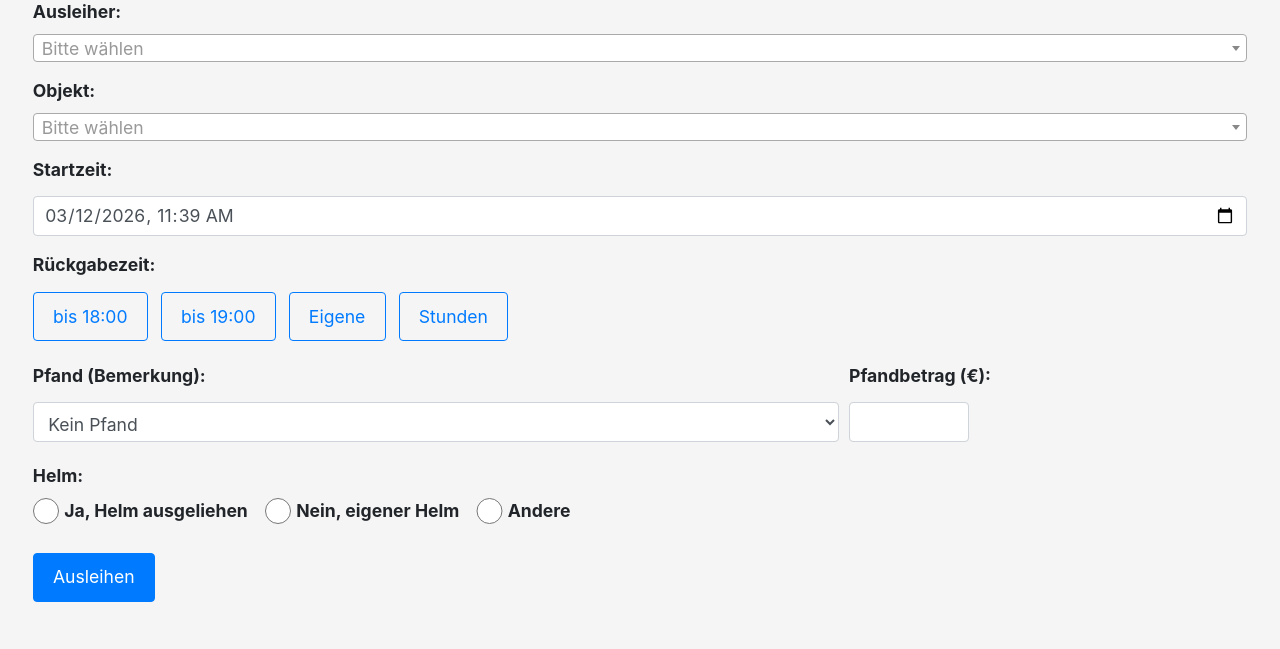
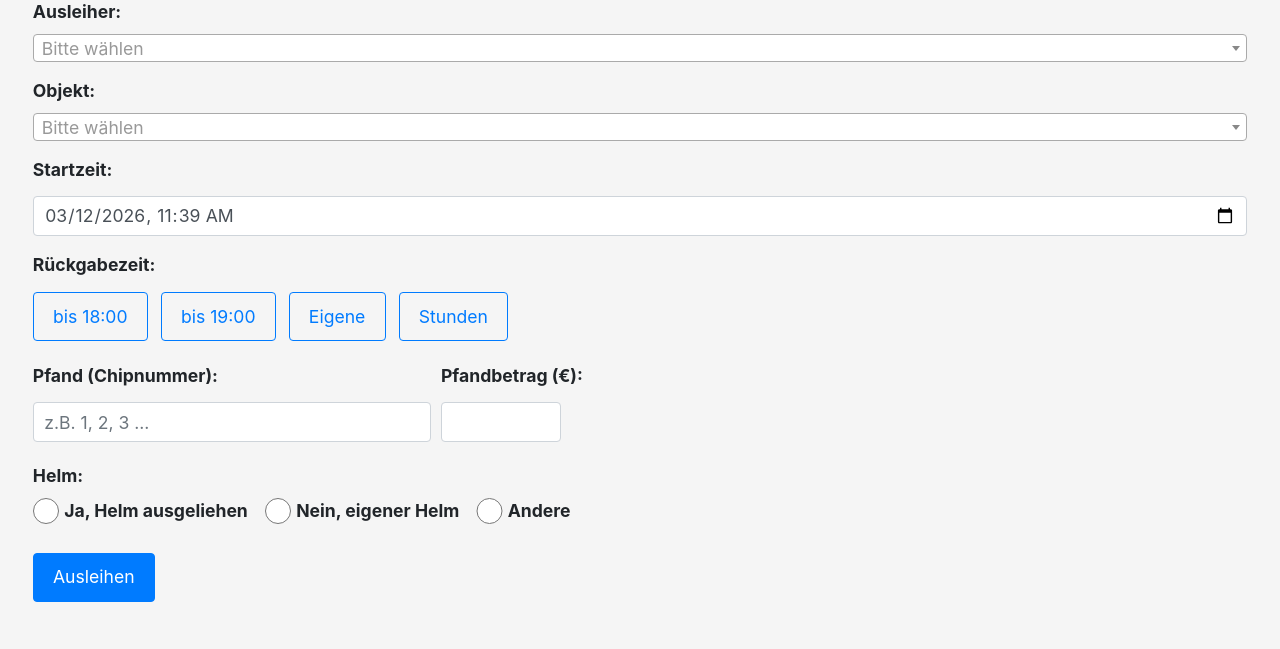
Before and after one commit to NufMatt/CoJe-Ausleihsoftware, a Flask app: page /ausleihen in a window 1280 px wide. Shown: the part 151-800 px from the top of the page. Run offline with Flask 3, Linux system fonts and the light colour scheme; some libraries are stand-ins or nearby versions.

Commit message:
Refactor pfand input handling and update related templates

```diff
--- a/app.py
+++ b/app.py
@@ -294,9 +294,8 @@ def ausleihen():
             flash('Rückgabezeit muss nach Startzeit liegen!', 'danger')
             return redirect(url_for('ausleihen'))
 
-        pfand_text = request.form.get('pfand_text')
-        if pfand_text == 'Sonstiges':
-            pfand_text = request.form.get('custom_pfand', '')
+        pfand_chip = request.form.get('pfand_text', '').strip()
+        pfand_text = f'Chipnummer {pfand_chip}' if pfand_chip else ''
         pfand_euro = float(request.form.get('pfand_euro') or 0)
         helm_status = request.form.get('helm_status')
         helm_other = request.form.get('helm_other')
--- a/templates/ausleihen.html
+++ b/templates/ausleihen.html
@@ -91,26 +91,17 @@
 
     <!-- Pfand nebeneinander -->
     <div class="form-row">
-<!-- Replace the existing pfand_text input -->
-      <div class="form-group col-md-8">
-          <label for="pfand_text">Pfand (Bemerkung):</label>
-          <select id="pfand_text" name="pfand_text" class="form-control" onchange="checkCustomPfand()">
-              <option value="">Kein Pfand</option>
-              <option value="Geldbeutel">Geldbeutel</option>
-              <option value="Handy">Handy</option>
-              <option value="Schlüssel">Schlüssel</option>
-              <option value="Personalausweis">Personalausweis</option>
-              <option value="Führerschein">Führerschein</option>
-              <option value="Sonstiges">Sonstiges...</option>
-          </select>
-          <input type="text" id="custom_pfand" name="custom_pfand" class="form-control mt-2"
-                style="display:none;" placeholder="Eigene Pfandbeschreibung">
+      <div class="form-group col-md-4">
+        <label for="pfand_text">Pfand (Chipnummer):</label>
+        <input type="number" id="pfand_text" name="pfand_text"
+              class="form-control" min="1" step="1"
+              placeholder="z.B. 1, 2, 3 ...">
       </div>
       <div class="form-group col-md-4">
-        <label for="pfand_euro">Pfandbetrag (€):</label>
+        <label for="pfand_euro">Pfandbetrag (€):</label>
         <input type="number" id="pfand_euro" name="pfand_euro"
-               class="form-control pfand-betrag"
-               step="0.01">
+              class="form-control pfand-betrag"
+              step="0.01">
       </div>
     </div>
 
@@ -224,16 +215,5 @@
       $('#helm_other_div').toggle($(this).val()==='Andere');
     });
   });
-  function checkCustomPfand() {
-    const pfandSelect = document.getElementById('pfand_text');
-    const customInput = document.getElementById('custom_pfand');
-    if (pfandSelect.value === 'Sonstiges') {
-        customInput.style.display = 'block';
-        customInput.required = true;
-    } else {
-        customInput.style.display = 'none';
-        customInput.required = false;
-    }
-}
 </script>
 {% endblock %}
--- a/templates/registrierung.html
+++ b/templates/registrierung.html
@@ -16,7 +16,7 @@
 
     <div class="form-group">
       <label for="contact">Kontakt/Adresse:</label>
-      <input type="text" name="contact" id="contact" class="form-control" required>
+      <input type="text" name="contact" id="contact" class="form-control">
     </div>
     <div class="form-group">
       <label for="bemerkung">Bemerkung:</label>
```
Also changed, not shown: templates/dashboard.html (+4 -4 lines), database.db.
